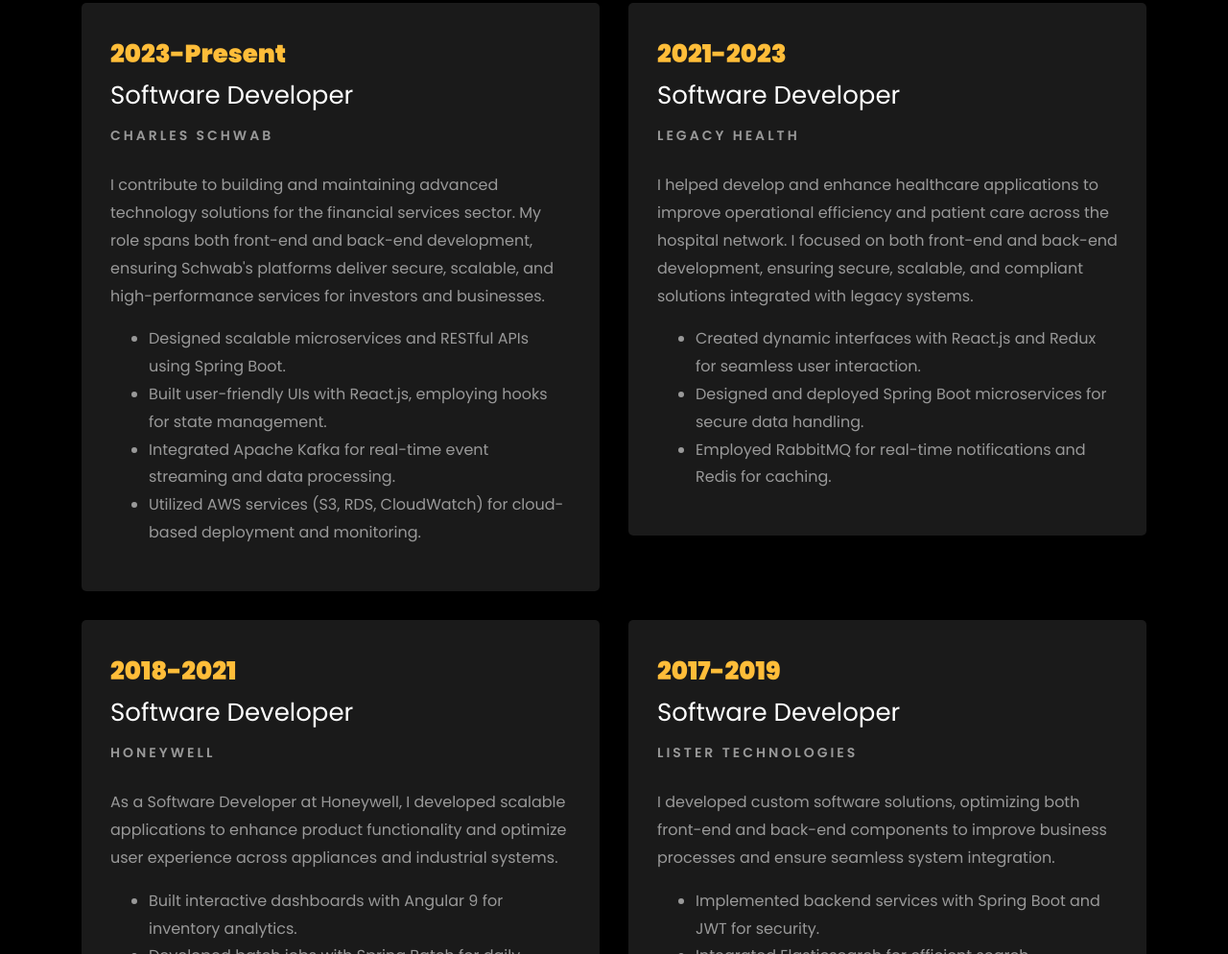
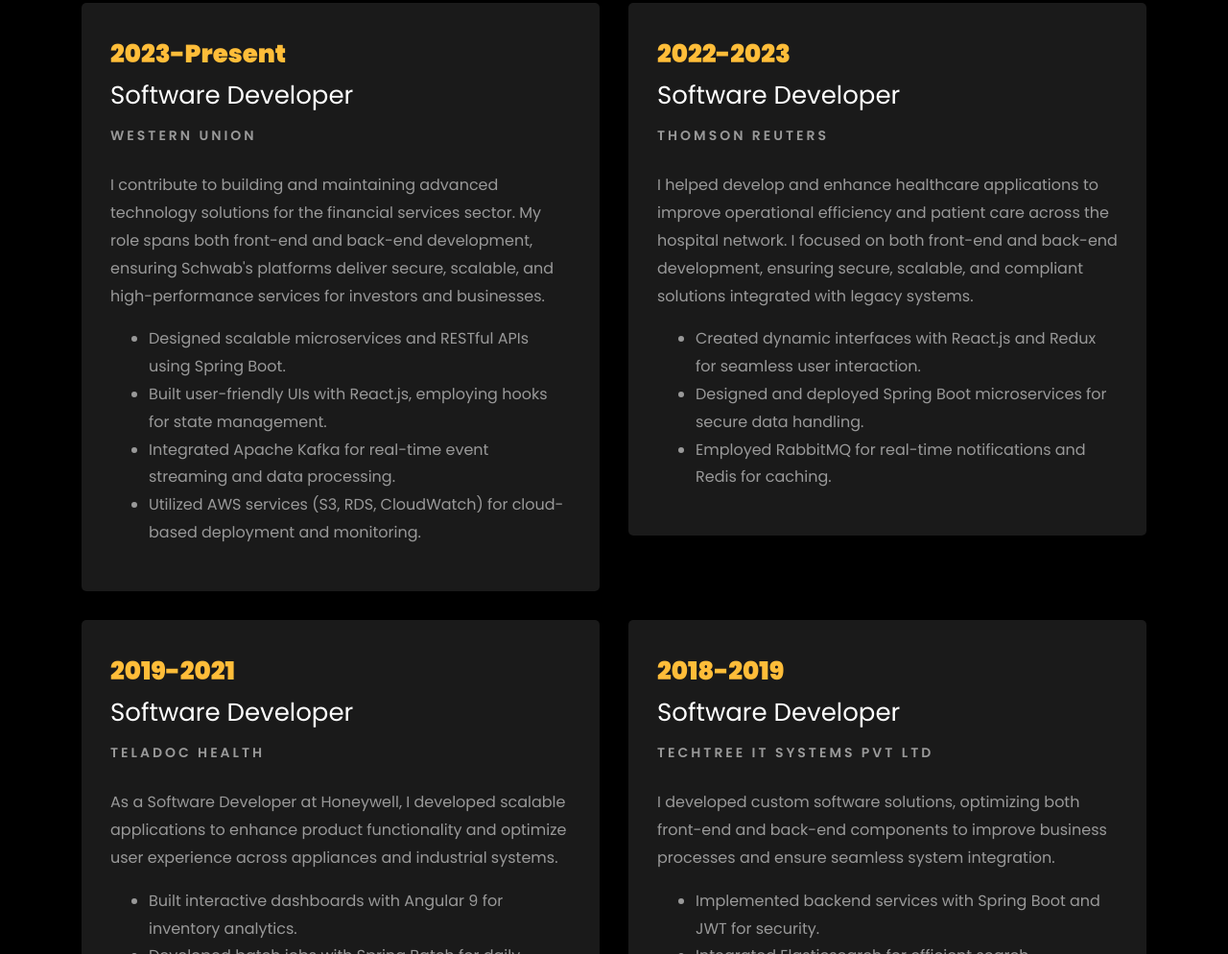
Before and after one commit to grishmagolla/grishmaportfolio, a plain HTML site: page index.html in a window 1280 px wide. Shown: the part 2000-2994 px from the top of the page at 96% size. Drawn offline with Linux system fonts and the light colour scheme; files whose address does not match are found by name.

Commit message:
Update index.html

```diff
--- a/index.html
+++ b/index.html
@@ -328,7 +328,7 @@
 					<div class="resume-wrap ftco-animate">
 						<span class="date">2023-Present</span>
 						<h2>Software Developer</h2>
-						<span class="position">Charles Schwab</span>
+						<span class="position">Western Union</span>
 						<p class="mt-4">I contribute to building and maintaining advanced technology solutions for the financial services sector. My role spans both front-end and back-end development, ensuring Schwab's platforms deliver secure, scalable, and high-performance services for investors and businesses.
 							<ul>
 								<li>Designed scalable microservices and RESTful APIs using Spring Boot.</li>
@@ -344,9 +344,9 @@
 
 				<div class="col-md-6">
 					<div class="resume-wrap ftco-animate">
-						<span class="date">2021-2023</span>
+						<span class="date">2022-2023</span>
 						<h2>Software Developer</h2>
-						<span class="position">Legacy Health</span>
+						<span class="position">Thomson Reuters</span>
 						<p class="mt-4">I helped develop and enhance healthcare applications to improve operational efficiency and patient care across the hospital network. I focused on both front-end and back-end development, ensuring secure, scalable, and compliant solutions integrated with legacy systems.
 							<ul>
 								<li>Created dynamic interfaces with React.js and Redux for seamless user interaction.</li>
@@ -360,9 +360,9 @@
 				</div>
 				<div class="col-md-6">
 					<div class="resume-wrap ftco-animate">
-						<span class="date">2018-2021</span>
+						<span class="date">2019-2021</span>
 						<h2>Software Developer</h2>
-						<span class="position">Honeywell</span>
+						<span class="position">Teladoc Health</span>
 						<p class="mt-4">As a Software Developer at Honeywell, I developed scalable applications to enhance product functionality and optimize user experience across appliances and industrial systems.
 							<ul>
 								<li>Built interactive dashboards with Angular 9 for inventory analytics.</li>
@@ -376,9 +376,9 @@
 				</div>
 				<div class="col-md-6">
 					<div class="resume-wrap ftco-animate">
-						<span class="date">2017-2019</span>
+						<span class="date">2018-2019</span>
 						<h2>Software Developer</h2>
-						<span class="position">Lister Technologies</span>
+						<span class="position">TechTree IT systems Pvt Ltd</span>
 						<p class="mt-4">I developed custom software solutions, optimizing both front-end and back-end components to improve business processes and ensure seamless system integration.
 							<ul>
 								<li>Implemented backend services with Spring Boot and JWT for security.</li>
```
